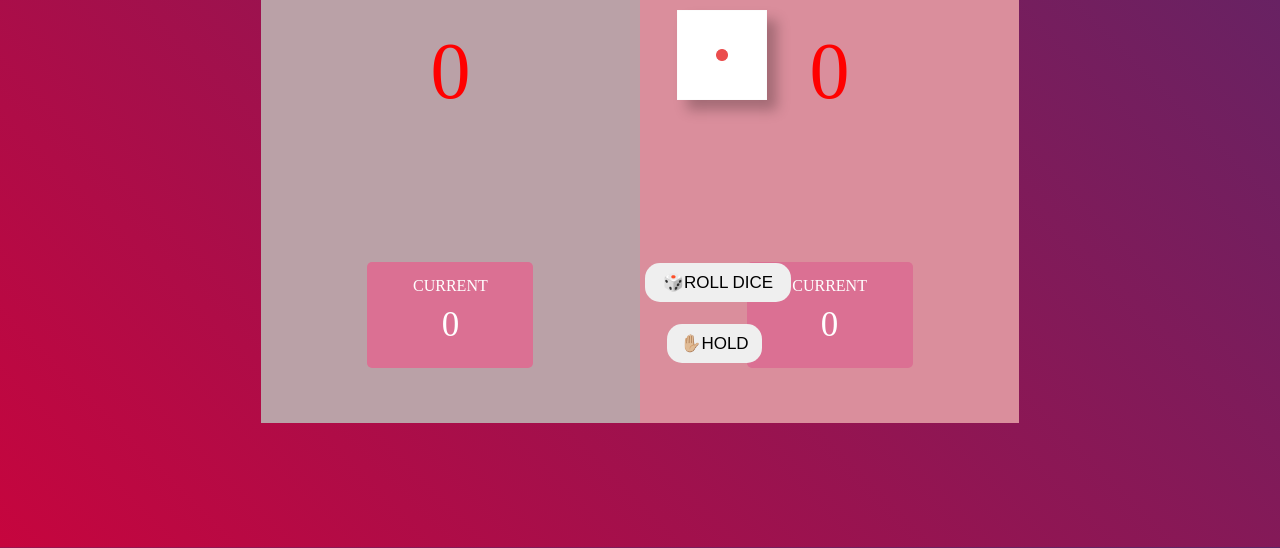
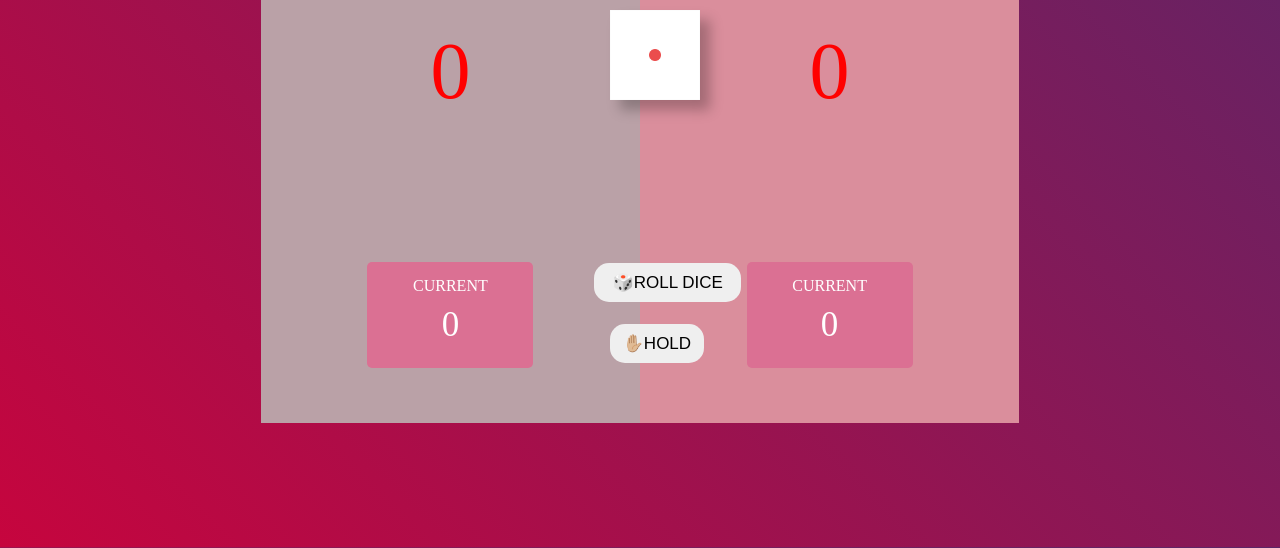
Before and after one commit to lowpez0/dice-game, a website: page index.html in a window 1280 px wide. Shown: the part 252-800 px from the top of the page. Drawn offline with Linux system fonts and the light colour scheme.

Commit message:
css left property changed to percent

```diff
--- a/style.css
+++ b/style.css
@@ -76,13 +76,13 @@ body {
 
 .btn-rd {
     top: 71%;
-    left: 24rem;
+    left: 44%;
     padding: 9px 18px;
 }
 
 .btn-ho {
     top: 82%;
-    left: 25.4rem;
+    left: 46%;
     padding: 9px 13px;
 }
 
@@ -90,6 +90,6 @@ body {
     position: absolute;
     width: 90px;
     top: 25%;
-    left: 26rem;
+    left: 46%;
     box-shadow: 10px 10px 12px rgba(0, 0, 0, 0.25);
 }
```
